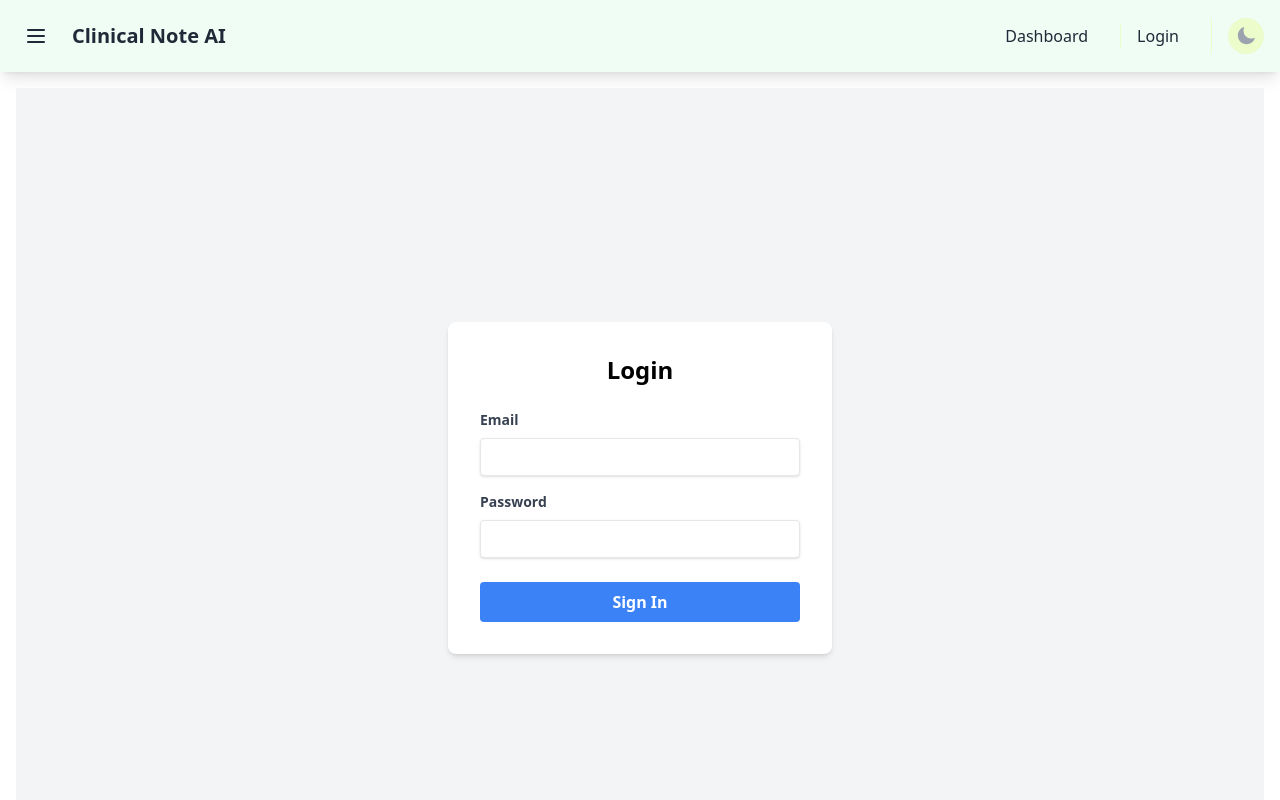
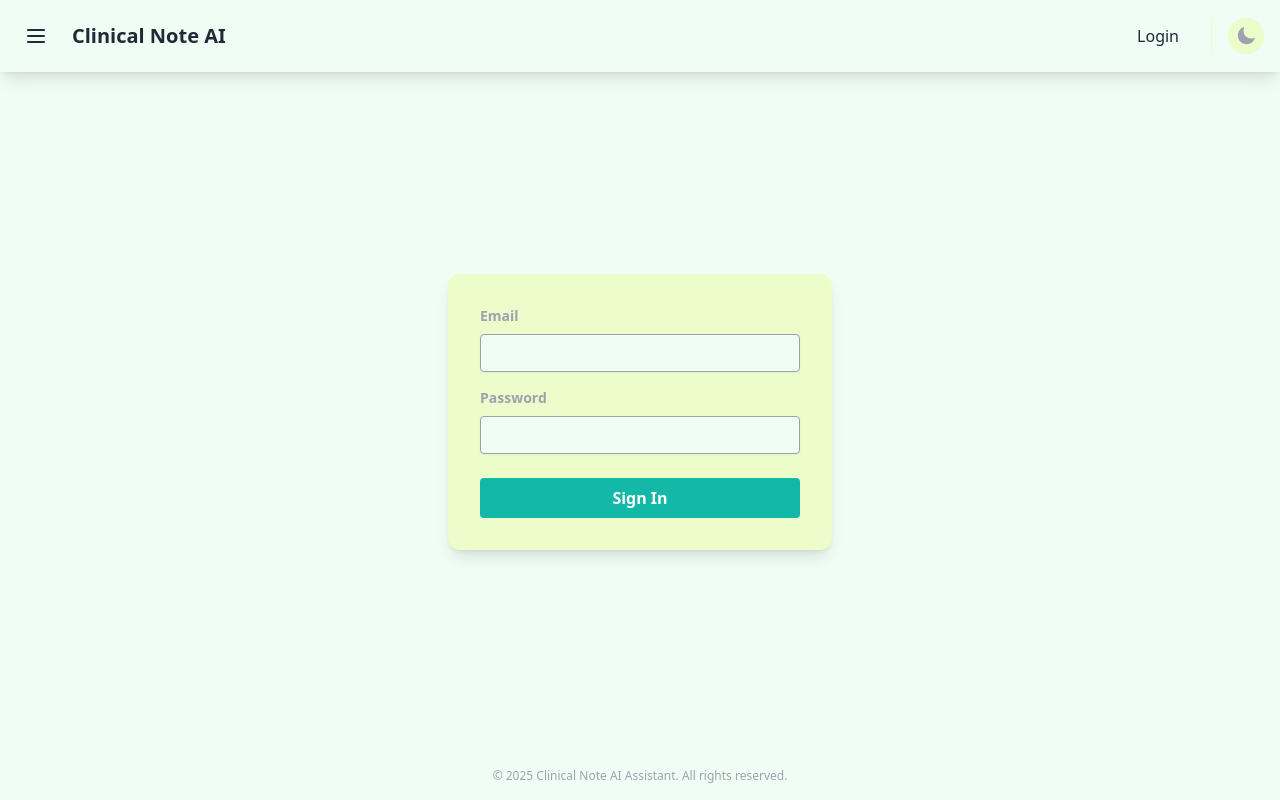
Before and after one commit to devanshuupadhyay/health-ai-boilerplate, a Nuxt app in the folder frontend/: page /login in a window 1280 px wide. Shown: the top 800 px of the page. Built offline with nearby package versions, Linux system fonts and the light colour scheme.

Commit message:
style: theme

```diff
--- a/frontend/assets/css/main.css
+++ b/frontend/assets/css/main.css
@@ -2,6 +2,64 @@
 @tailwind components;
 @tailwind utilities;
 
+/* ----------------------------------
+ * 1. Global Base Styles & Theming
+ * (Sets the default light theme background and text)
+ * ---------------------------------- */
+body {
+  /* Apply light theme background and text color to the entire page */
+  @apply bg-primary text-text;
+  /* Ensure a smooth color transition when theme changes */
+  @apply transition-colors duration-300;
+}
+
+/* Apply dark theme background/text colors when 'dark' class is present on <html> */
+.dark body {
+  @apply bg-dark-primary text-dark-text;
+}
+
+/* ----------------------------------
+ * 2. Global Accessibility & Developer Experience (DX)
+ * ---------------------------------- */
+
+/* Custom focus ring for better accessibility (applies to non-input focusable elements) */
+/* The ring only shows on keyboard navigation, not mouse click (focus-visible) */
+*:focus-visible {
+  @apply outline-none ring-2 ring-offset-2 ring-accent dark:ring-dark-accent ring-offset-primary dark:ring-offset-dark-primary;
+}
+
+/* ----------------------------------
+ * 3. Reusable Component Utility Classes
+ * (The core of our theme-aware design system)
+ * ---------------------------------- */
+
 .nav-link {
+  /* Base styling for all main nav links */
   @apply text-text dark:text-dark-text hover:text-accent dark:hover:text-dark-accent px-4 transition-colors duration-200;
 }
+
+.nav-link-mobile {
+  /* Styling for links inside the hamburger menu */
+  @apply px-4 py-2 hover:bg-secondary dark:hover:bg-dark-secondary rounded-md;
+}
+
+.form-label {
+  /* Text and spacing consistency for all labels */
+  @apply block text-sm font-bold mb-2;
+  /* Theme Colors (Text) */
+  @apply text-soft dark:text-dark-soft;
+}
+
+.form-input {
+  /* Base layout and padding */
+  @apply shadow-sm border w-full py-2 px-3 rounded leading-tight focus:outline-none focus:ring-2;
+  /* Theme Colors (Background & Text) */
+  @apply bg-primary dark:bg-dark-primary text-text dark:text-dark-text;
+  /* Theme Colors (Border & Focus Ring) */
+  @apply border-soft dark:border-dark-soft focus:ring-accent dark:focus:ring-dark-accent;
+}
+
+.btn-primary {
+  /* Theme Colors & Styling */
+  @apply bg-accent dark:bg-dark-accent hover:opacity-90 transition-opacity duration-200 text-white font-bold py-2 px-4 rounded focus:outline-none w-full;
+}
--- /dev/null
+++ b/frontend/components/Card.vue
@@ -0,0 +1,5 @@
+<template>
+  <div class="bg-secondary dark:bg-dark-secondary shadow-lg rounded-xl transition-colors duration-200">
+    <slot />
+  </div>
+</template>
--- a/frontend/components/NavBar.vue
+++ b/frontend/components/NavBar.vue
@@ -12,14 +12,13 @@
               <path stroke-linecap="round" stroke-linejoin="round" stroke-width="2" d="M6 18L18 6M6 6l12 12" />
             </svg>
           </DisclosureButton>
-
           <NuxtLink to="/" class="text-xl font-bold">
             Clinical Note AI
           </NuxtLink>
         </div>
 
         <div class="flex items-center space-x-4 divide-x divide-secondary dark:divide-dark-secondary">
-          <NuxtLink to="/" class="nav-link">Dashboard</NuxtLink>
+          <NuxtLink v-if="authStore.isLoggedIn" to="/" class="nav-link">Dashboard</NuxtLink>
           <div v-if="authStore.isLoggedIn" class="flex items-center space-x-2 px-4">
             <span class="text-sm">Welcome, {{ authStore.user?.name || 'User' }}</span>
             <button @click="handleLogout" class="bg-accent dark:bg-dark-accent hover:bg-blue-700 text-white font-bold py-1 px-3 rounded-md text-sm focus:outline-none">
@@ -35,8 +34,8 @@
 
       <DisclosurePanel>
         <div class="flex flex-col space-y-2 pt-2 pb-3">
-          <NuxtLink to="/settings" class="block py-2 pl-3 pr-4 nav-link-mobile" @click="close">Settings</NuxtLink>
-          <NuxtLink to="/account" class="block py-2 pl-3 pr-4 nav-link-mobile" @click="close">Account</NuxtLink>
+          <NuxtLink v-if="authStore.isLoggedIn" to="/settings" class="block nav-link-mobile" @click="close">Settings</NuxtLink>
+          <NuxtLink v-if="authStore.isLoggedIn" to="/account" class="block nav-link-mobile" @click="close">Account</NuxtLink>
         </div>
       </DisclosurePanel>
     </div>
@@ -44,10 +43,10 @@
 </template>
 
 <script setup lang="ts">
-import { Disclosure, DisclosureButton, DisclosurePanel } from '@headlessui/vue'
+import { Disclosure, DisclosureButton, DisclosurePanel } from '@headlessui/vue';
 import { useRouter } from '#imports'
 import { useAuthStore } from '~/stores/auth'
-import ThemeSwitcher from './ThemeSwitcher.vue'
+import ThemeSwitcher from './ThemeSwitcher.vue';
 
 const authStore = useAuthStore()
 
--- a/frontend/layouts/default.vue
+++ b/frontend/layouts/default.vue
@@ -1,7 +1,7 @@
 <template>
   <div class="flex flex-col min-h-screen">
     <NavBar />
-    <main class="container mx-auto p-4 flex-grow">
+    <main class="flex-grow flex items-center justify-center p-4">
       <slot />
     </main>
     <AppFooter />
--- a/frontend/pages/index.vue
+++ b/frontend/pages/index.vue
@@ -4,3 +4,9 @@
     <p class="mt-2">Your journey to a better user experience begins here.</p>
   </div>
 </template>
+
+<script setup lang="ts">
+definePageMeta({
+  middleware: ['auth'] // Apply the auth.ts middleware
+})
+</script>
--- a/frontend/pages/login.vue
+++ b/frontend/pages/login.vue
@@ -1,48 +1,50 @@
 <template>
-  <div class="flex h-screen items-center justify-center bg-gray-100">
-    <form @submit.prevent="handleLogin" class="bg-white p-8 rounded-lg shadow-md w-full max-w-sm">
-      <h2 class="text-2xl font-bold mb-6 text-center">Login</h2>
+  <div class="w-full max-w-sm">
+    <Card class="p-8">
+      <form @submit.prevent="handleLogin">
         <div class="mb-4">
-        <label for="email" class="block text-gray-700 text-sm font-bold mb-2">Email</label>
+          <label for="email" class="form-label">Email</label>
           <input
             v-model="email"
             type="email"
             id="email"
             name="email"
-          class="shadow appearance-none border rounded w-full py-2 px-3 text-gray-700 leading-tight focus:outline-none focus:shadow-outline"
+            class="form-input"
           />
         </div>
         <div class="mb-6">
-        <label for="password" class="block text-gray-700 text-sm font-bold mb-2">Password</label>
+          <label for="password" class="form-label">Password</label>
           <input
             v-model="password"
             type="password"
             id="password"
             name="password"
-          class="shadow appearance-none border rounded w-full py-2 px-3 text-gray-700 leading-tight focus:outline-none focus:shadow-outline"
+            class="form-input"
           />
         </div>
         <div class="flex items-center justify-between">
           <button
             type="submit"
-          class="bg-blue-500 hover:bg-blue-700 text-white font-bold py-2 px-4 rounded focus:outline-none focus:shadow-outline w-full"
+            class="btn-primary"
           >
             Sign In
           </button>
         </div>
       </form>
+    </Card>
   </div>
 </template>
 
 <script setup lang="ts">
 import { ref } from 'vue';
+import { useRouter } from '#imports';
 import { useAuthStore } from '~/stores/auth';
-import { useRouter } from 'vue-router';
+import Card from '~/components/Card.vue';
 
 const email = ref('');
 const password = ref('');
 const authStore = useAuthStore();
-const router = useRouter(); // Use useRouter in the component
+const router = useRouter();
 
 const handleLogin = async () => {
   const success = await authStore.login(email.value, password.value);
--- a/frontend/pages/settings.vue
+++ b/frontend/pages/settings.vue
@@ -4,3 +4,9 @@
     <p class="mt-2">This is the settings page.</p>
   </div>
 </template>
+
+<script setup lang="ts">
+definePageMeta({
+  middleware: ['auth'] // Apply the auth.ts middleware
+})
+</script>
```
Also changed, not shown: frontend/middleware/auth.ts (added, +11 -0 lines), 1 other file (tests, documents, lock files or other folders). Lines whose indentation alone changed are shown as unchanged.
